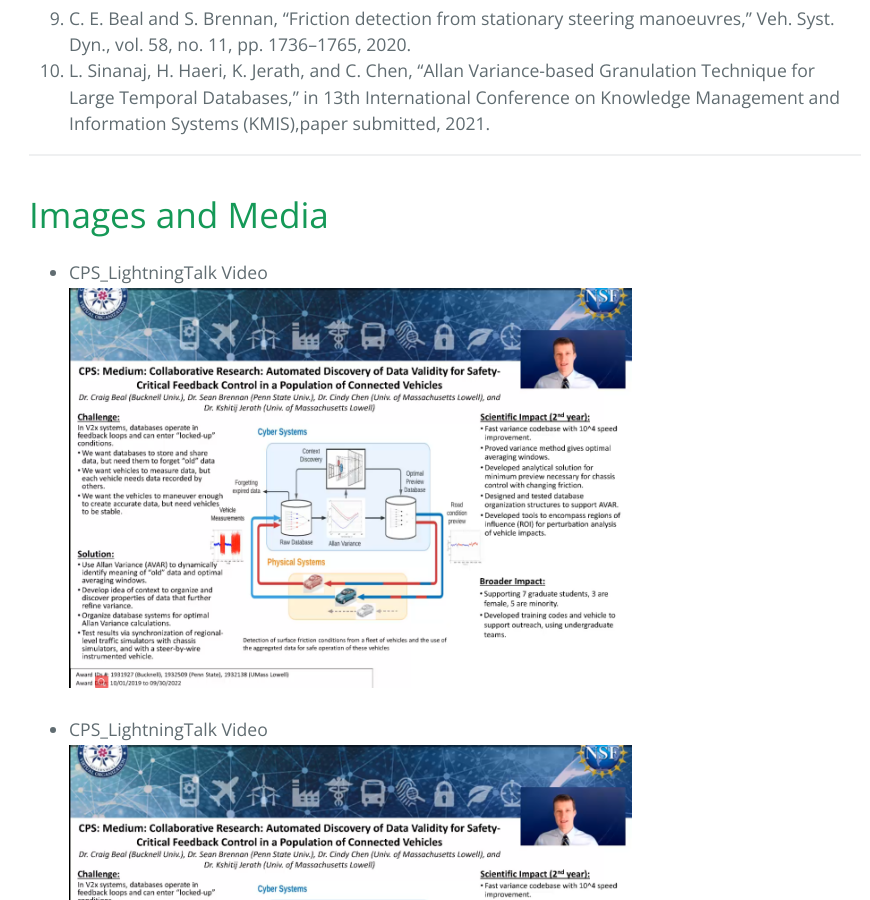
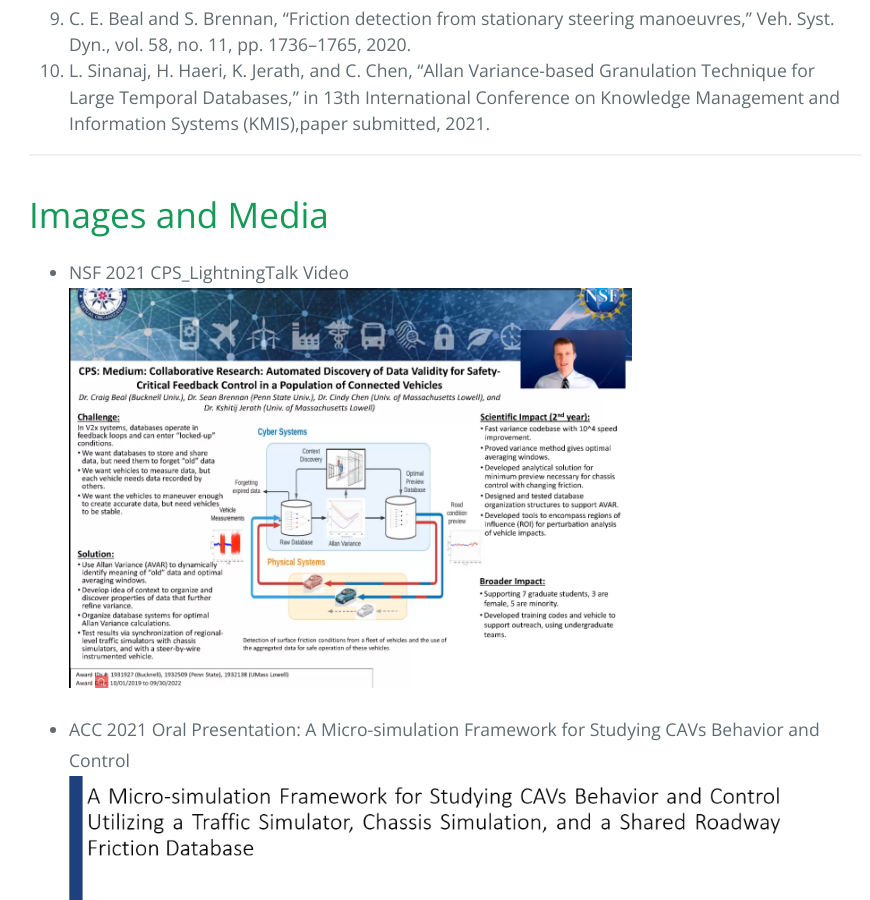
Before and after one commit to ForgetfulDatabases/ForgetfulDatabases.github.io, a Jekyll site: the page built from index.html, in a window 1280 px wide and 900 px high, scrolled down 5521 px. Shown: the whole window, without its empty margins (195-1065 px from the left). Built offline with Jekyll 4.4.1, drawn with Linux system fonts in a browser that asks for light colours; a script that is not in the unit is left out.

Commit message:
Feat: add  ACC 2021 Oral Presentation video

```diff
--- a/index.html
+++ b/index.html
@@ -310,16 +310,16 @@ layout: default
     <ul>
         <li>
             <p style="line-height:175%">
-                CPS_LightningTalk Video
+                NSF 2021 CPS_LightningTalk Video
                 <br>
                 <a href="https://www.dropbox.com/s/s51lge60llt72c5/CPS_LightningTalk_v2.mp4?dl=0"><img src="https://github.com/ForgetfulDatabases/ForgetfulDatabases.github.io/blob/main/assets/video/CPS_LightningTalk_v2.png?raw=true" alt="CPS_LightningTalk_v2"  height="400"></a>
             </p>
         </li>
         <li>
             <p style="line-height:175%">
-                CPS_LightningTalk Video
+                ACC 2021 Oral Presentation: A Micro-simulation Framework for Studying CAVs Behavior and Control
                 <br>
-                <a href="https://www.dropbox.com/s/s51lge60llt72c5/CPS_LightningTalk_v2.mp4?dl=0"><img src="https://github.com/ForgetfulDatabases/ForgetfulDatabases.github.io/blob/main/assets/video/CPS_LightningTalk_v2.png?raw=true" alt="CPS_LightningTalk_v2"  height="400"></a>
+                <a href="https://www.dropbox.com/s/zjiun06pmu9hlv2/Gao_ACC.mp4?dl=0"><img src="https://github.com/ForgetfulDatabases/ForgetfulDatabases.github.io/blob/main/assets/video/ACC_2020_Liming.png?raw=true" alt="ACC 2021 Oral Presentation"  height="400"></a>
             </p>
         </li>
     </ul>
```
